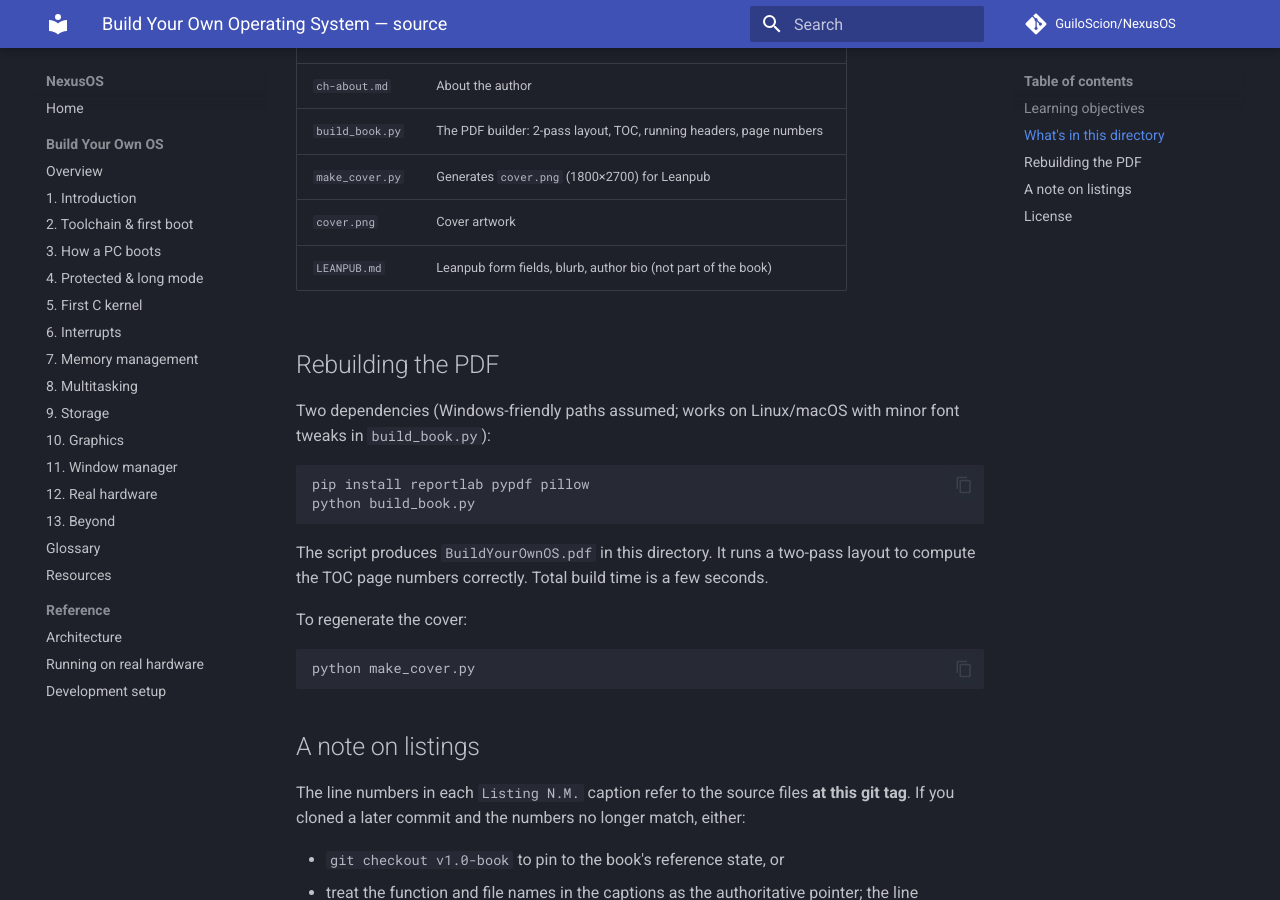
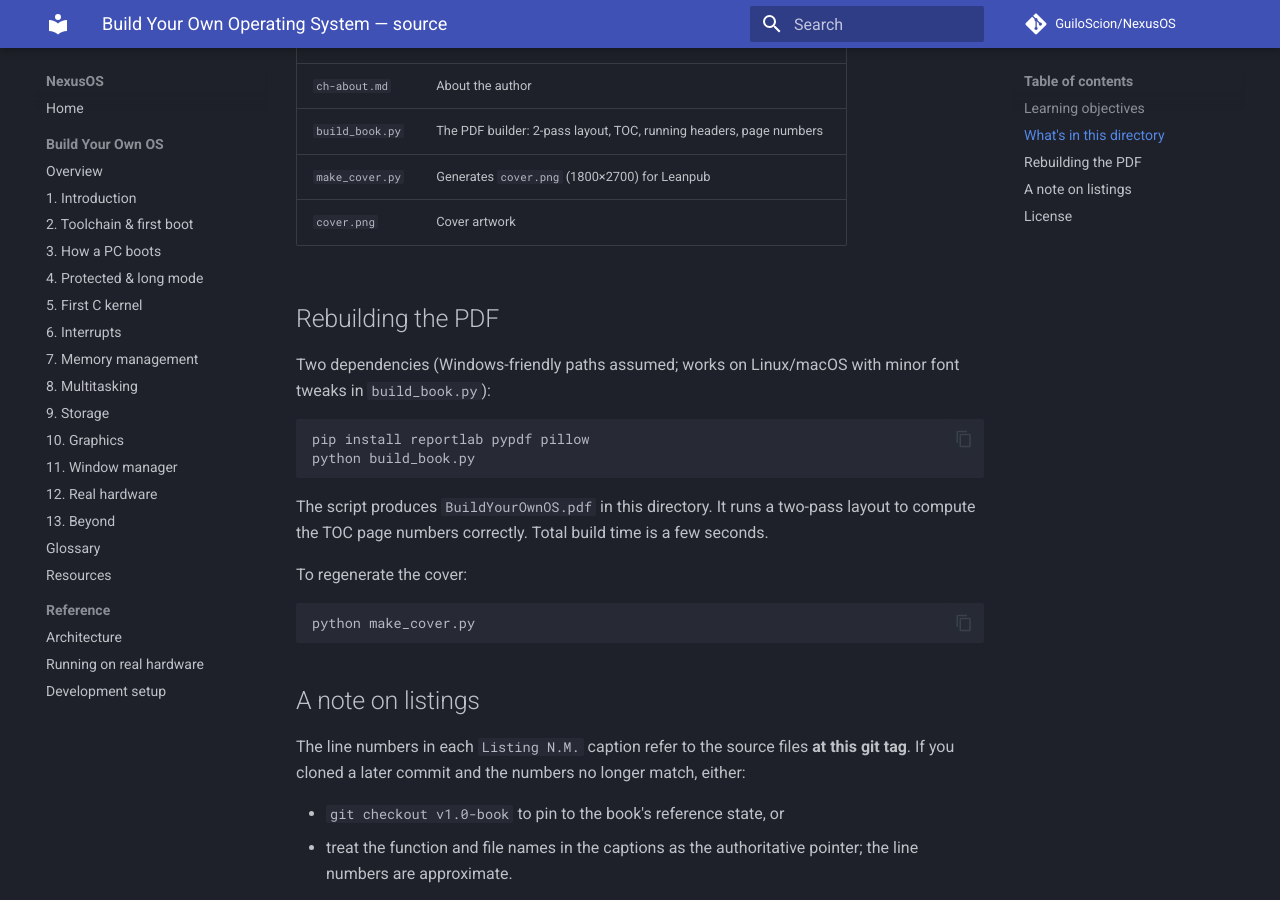
Before and after one commit to GuiloScion/NexusOS, an MkDocs documentation site: the page built from docs/book/README.md, in a window 1280 px wide and 900 px high, scrolled down 1101 px. Built offline with MkDocs 1.6.1 and Material for MkDocs 9.7.7, drawn with Linux system fonts in a browser that asks for light colours; comment, search, counter and statistics services are not loaded.

Commit message:
Update README.md

```diff
--- a/docs/book/README.md
+++ b/docs/book/README.md
@@ -33,7 +33,6 @@ Linux or WSL toolchain. No prior operating systems knowledge is assumed.
 | `build_book.py`       | The PDF builder: 2-pass layout, TOC, running headers, page numbers   |
 | `make_cover.py`       | Generates `cover.png` (1800×2700) for Leanpub                        |
 | `cover.png`           | Cover artwork                                                        |
-| `LEANPUB.md`          | Leanpub form fields, blurb, author bio (not part of the book)        |
 
 ## Rebuilding the PDF
 
```
